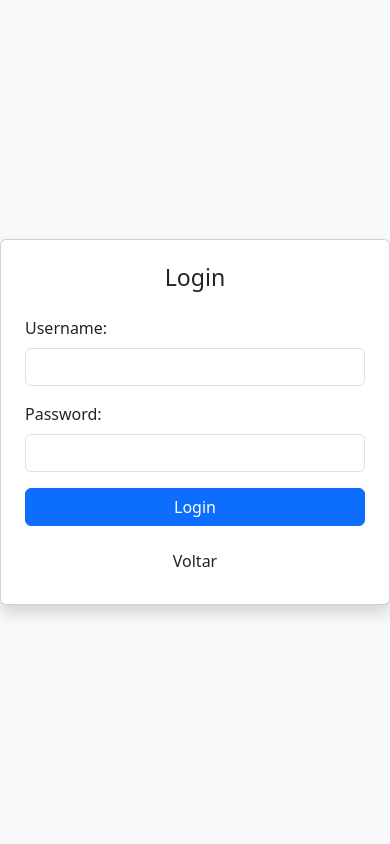
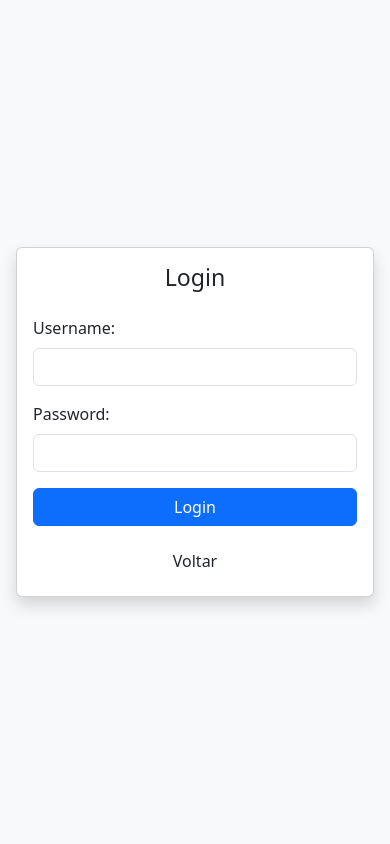
Before and after one commit to kelvinalmeida/tutor-agentic-ia, a Flask app: page /login in a window 390 px wide. Run offline with Flask 3, Linux system fonts and the light colour scheme.

Commit message:
Melhora responsividade da página de login em dispositivos móveis

```diff
--- a/orquestrador/templates/login.html
+++ b/orquestrador/templates/login.html
@@ -3,14 +3,15 @@
 
 <head>
     <meta charset="UTF-8">
+    <meta name="viewport" content="width=device-width, initial-scale=1.0">
     <title>Login</title>
     <!-- Bootstrap 5 CDN -->
     <link href="https://cdn.jsdelivr.net/npm/bootstrap@5.3.0/dist/css/bootstrap.min.css" rel="stylesheet">
 </head>
 
-<body class="bg-light d-flex justify-content-center align-items-center vh-100">
+<body class="bg-light d-flex justify-content-center align-items-center min-vh-100 py-3">
 
-    <div class="card shadow p-4" style="width: 100%; max-width: 400px;">
+    <div class="card shadow p-3 p-sm-4 mx-3 mx-sm-0" style="width: 100%; max-width: 400px;">
         <h3 class="text-center mb-4">Login</h3>
         <form action="/login" method="POST">
             <div class="mb-3">
```
